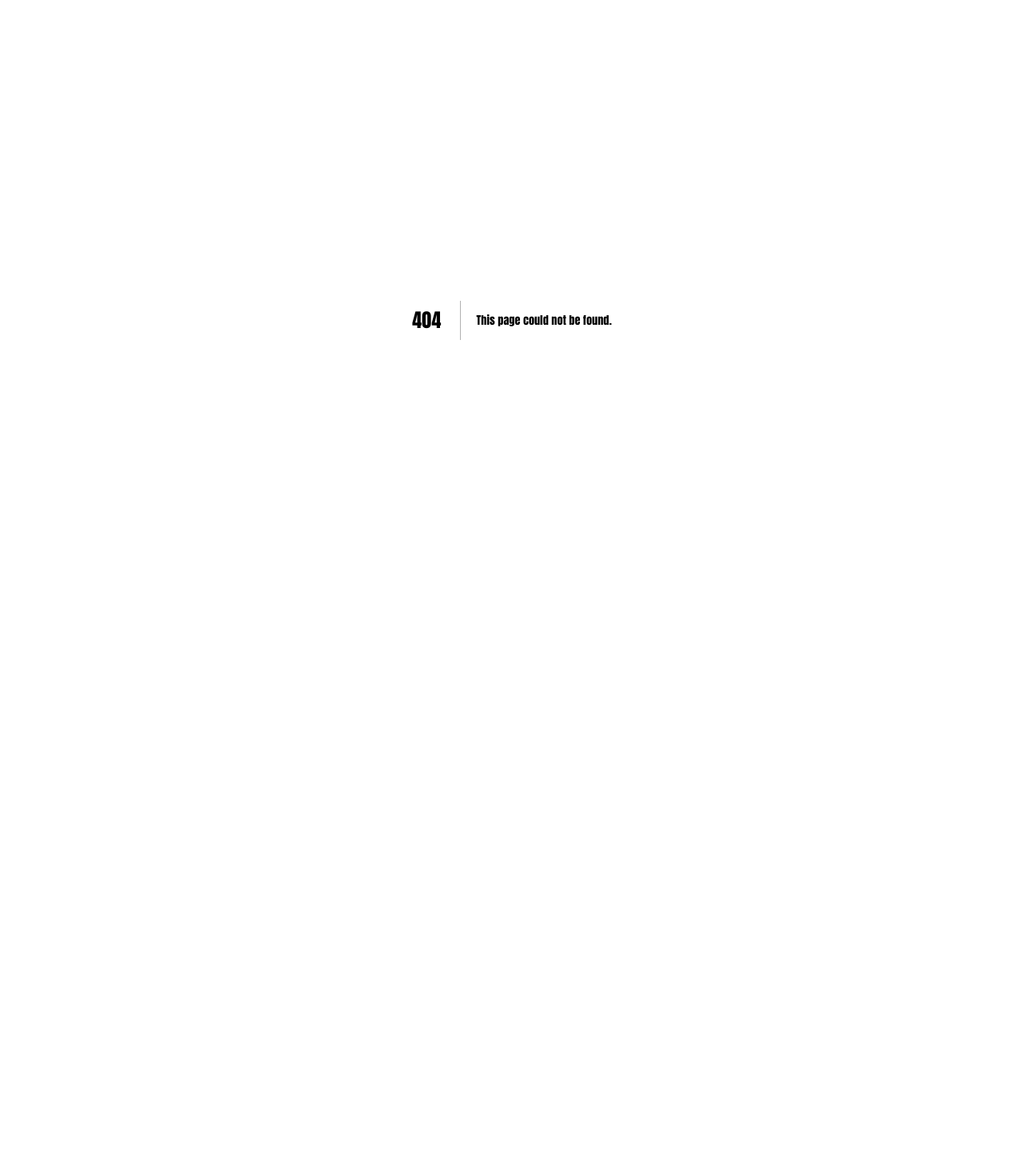
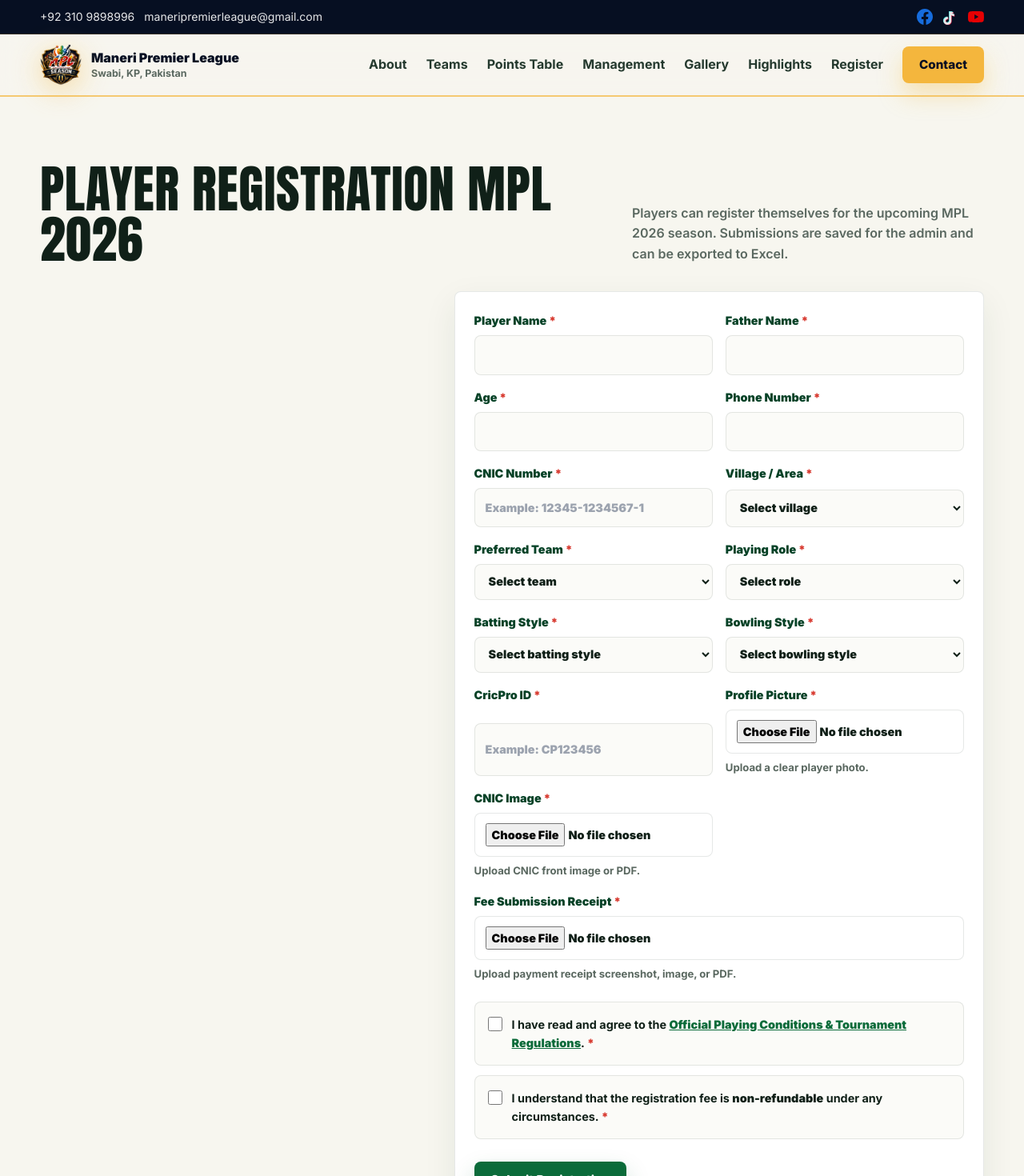
Before and after one commit to WaheedAKhan947/mpl-registration-2026, a Next.js app: page /register in a window 1280 px wide. Before the commit this address had no page. Shown: the top 1470 px of the page at 80% size. Before the commit the page ends 800 px from the top, so only its background shows below. Built offline with nearby package versions, Linux system fonts and the light colour scheme.

Commit message:
mpl registration done

```diff
--- a/app/api/register/route.js
+++ b/app/api/register/route.js
@@ -32,6 +32,13 @@ export async function POST(request) {
     if (!body.agreedToTerms) {
       return NextResponse.json(
         { error: "You must agree to the Official Playing Conditions & Tournament Regulations." },
+        { status: 400 }
+      );
+    }
+
+    if (!body.feeNonRefundableAcknowledged) {
+      return NextResponse.json(
+        { error: "You must acknowledge that the registration fee is non-refundable." },
         { status: 400 }
       );
     }
@@ -116,6 +123,7 @@ export async function POST(request) {
         cricProId: body.cricProId || "",
         notes: body.notes || "",
         agreedToTerms: Boolean(body.agreedToTerms),
+        feeNonRefundableAcknowledged: Boolean(body.feeNonRefundableAcknowledged),
         profilePicture: profilePictureKey || undefined,
         cnicImage: cnicImageKey || undefined,
         feeReceipt: feeReceiptKey || undefined,
--- a/app/page.js
+++ b/app/page.js
@@ -8,7 +8,6 @@ import PointsTableSection from "@/components/site/PointsTableSection";
 import ManagementSection from "@/components/site/ManagementSection";
 import GallerySection from "@/components/site/GallerySection";
 import HighlightsSection from "@/components/site/HighlightsSection";
-import RegistrationSection from "@/components/site/RegistrationSection";
 import ContactSection from "@/components/site/ContactSection";
 import SponsorsSection from "@/components/site/SponsorsSection";
 import Footer from "@/components/site/Footer";
@@ -28,7 +27,6 @@ export default function HomePage() {
         <ManagementSection />
         <GallerySection />
         <HighlightsSection />
-        <RegistrationSection />
         <SponsorsSection />
         <ContactSection />
       </main>
--- /dev/null
+++ b/app/register/page.js
@@ -0,0 +1,24 @@
+import TopBar from "@/components/site/TopBar";
+import Navbar from "@/components/site/Navbar";
+import RegistrationSection from "@/components/site/RegistrationSection";
+import Footer from "@/components/site/Footer";
+
+export const metadata = {
+  title: "Player Registration — Maneri Premier League",
+  description: "Register to play in the Maneri Premier League (MPL) 2026 season.",
+};
+
+export default function RegisterPage() {
+  return (
+    <>
+      <TopBar />
+      <Navbar />
+
+      <main>
+        <RegistrationSection />
+      </main>
+
+      <Footer />
+    </>
+  );
+}
--- a/app/terms/page.js
+++ b/app/terms/page.js
@@ -13,7 +13,7 @@ export default function TermsPage() {
       <div className="mx-auto w-[min(900px,calc(100%-32px))]">
         <div className="mb-6 flex items-center justify-between gap-4">
           <Link
-            href="/#register"
+            href="/register"
             className="inline-flex items-center gap-2 font-extrabold text-green-dark hover:text-green"
           >
             ← Back to Registration
--- a/components/site/Navbar.js
+++ b/components/site/Navbar.js
@@ -1,17 +1,18 @@
 "use client";
 
 import Image from "next/image";
+import Link from "next/link";
 import { useState } from "react";
 import Button from "@/components/ui/Button";
 
 const NAV_LINKS = [
-  { label: "About", href: "#about" },
-  { label: "Teams", href: "#teams" },
-  { label: "Points Table", href: "#points-table" },
-  { label: "Management", href: "#management" },
-  { label: "Gallery", href: "#gallery" },
-  { label: "Highlights", href: "#highlights" },
-  { label: "Register", href: "#register" },
+  { label: "About", href: "/#about" },
+  { label: "Teams", href: "/#teams" },
+  { label: "Points Table", href: "/#points-table" },
+  { label: "Management", href: "/#management" },
+  { label: "Gallery", href: "/#gallery" },
+  { label: "Highlights", href: "/#highlights" },
+  { label: "Register", href: "/register" },
 ];
 
 export default function Navbar() {
@@ -23,7 +24,7 @@ export default function Navbar() {
       aria-label="Main navigation"
     >
       <div className="relative mx-auto flex min-h-[76px] w-[min(1180px,calc(100%-32px))] items-center justify-between gap-6">
-        <a className="flex items-center gap-3 font-black" href="#home" aria-label="Maneri Premier League home">
+        <Link className="flex items-center gap-3 font-black" href="/#home" aria-label="Maneri Premier League home">
           <Image
             src="/logo.png"
             alt="MPL logo"
@@ -35,7 +36,7 @@ export default function Navbar() {
             Maneri Premier League
             <small className="-mt-1 block text-[0.78rem] font-bold text-muted">Swabi, KP, Pakistan</small>
           </span>
-        </a>
+        </Link>
 
         <button
           className="grid h-[42px] w-[42px] place-content-center gap-1 rounded-lg border border-ink/10 bg-white text-navy-dark md:hidden"
@@ -56,11 +57,11 @@ export default function Navbar() {
           onClick={() => setNavOpen(false)}
         >
           {NAV_LINKS.map((link) => (
-            <a key={link.href} href={link.href} className="py-2 font-bold text-[#24392e] hover:text-navy md:py-0">
+            <Link key={link.href} href={link.href} className="py-2 font-bold text-[#24392e] hover:text-navy md:py-0">
               {link.label}
-            </a>
+            </Link>
           ))}
-          <Button as="a" href="#contact" variant="gold" className="w-full md:w-auto">
+          <Button as="a" href="/#contact" variant="gold" className="w-full md:w-auto">
             Contact
           </Button>
         </div>
--- a/components/site/RegistrationForm.js
+++ b/components/site/RegistrationForm.js
@@ -10,10 +10,13 @@ import { readFileAsDataUrl } from "@/lib/files";
 export default function RegistrationForm() {
   const [status, setStatus] = useState({ type: "", text: "" });
   const [submitting, setSubmitting] = useState(false);
+  const [downloading, setDownloading] = useState(false);
+  const [submittedRegistration, setSubmittedRegistration] = useState(null);
 
   async function handleSubmit(event) {
     event.preventDefault();
     setStatus({ type: "", text: "" });
+    setSubmittedRegistration(null);
 
     const form = event.target;
     const formData = new FormData(form);
@@ -30,6 +33,7 @@ export default function RegistrationForm() {
       registration.cnicImage = await readFileAsDataUrl(form.elements.cnicImage.files[0]);
       registration.feeReceipt = await readFileAsDataUrl(form.elements.feeReceipt.files[0]);
       registration.agreedToTerms = form.elements.agreedToTerms.checked;
+      registration.feeNonRefundableAcknowledged = form.elements.feeNonRefundableAcknowledged.checked;
 
       const response = await fetch("/api/register", {
         method: "POST",
@@ -40,6 +44,7 @@ export default function RegistrationForm() {
       if (!response.ok) throw new Error(result.error || "Registration could not be submitted.");
 
       form.reset();
+      setSubmittedRegistration({ ...registration, id: result.id });
       setStatus({
         type: "success",
         text: `Registration submitted. Your registration ID is ${result.id}. MPL management can view it in Admin.`,
@@ -48,6 +53,93 @@ export default function RegistrationForm() {
       setStatus({ type: "error", text: error.message || "Registration could not be submitted. Please try again." });
     } finally {
       setSubmitting(false);
+    }
+  }
+
+  async function handleDownloadPdf() {
+    if (!submittedRegistration) return;
+
+    setDownloading(true);
+    try {
+      const { jsPDF } = await import("jspdf");
+      const doc = new jsPDF({ unit: "pt", format: "a4" });
+      const pageWidth = doc.internal.pageSize.getWidth();
+      const pageHeight = doc.internal.pageSize.getHeight();
+      const marginX = 48;
+      let y = 56;
+
+      doc.setFont("helvetica", "bold");
+      doc.setFontSize(18);
+      doc.text("Maneri Premier League", marginX, y);
+      y += 22;
+      doc.setFontSize(13);
+      doc.text("MPL 2026 - Player Registration Form", marginX, y);
+
+      const profile = submittedRegistration.profilePicture;
+      if (profile?.data) {
+        try {
+          const format = profile.type?.includes("png") ? "PNG" : "JPEG";
+          doc.addImage(profile.data, format, pageWidth - marginX - 90, 40, 90, 90);
+        } catch {
+          // Skip the photo if it can't be decoded (e.g. unsupported image type).
+        }
+      }
+
+      y += 26;
+      doc.setDrawColor(200);
+      doc.line(marginX, y, pageWidth - marginX, y);
+      y += 22;
+
+      doc.setFont("helvetica", "normal");
+      doc.setFontSize(11);
+      doc.text(`Registration ID: ${submittedRegistration.id}`, marginX, y);
+      y += 16;
+      doc.text(`Submitted On: ${new Date().toLocaleString()}`, marginX, y);
+      y += 26;
+
+      const rows = REGISTRATION_FIELDS.filter((field) => field.type !== "file").map((field) => [
+        field.label,
+        String(submittedRegistration[field.name] ?? "").trim() || "-",
+      ]);
+      rows.push(["Agreed to Playing Conditions", submittedRegistration.agreedToTerms ? "Yes" : "No"]);
+      rows.push(["Fee Non-Refundable Acknowledged", submittedRegistration.feeNonRefundableAcknowledged ? "Yes" : "No"]);
+
+      doc.setFont("helvetica", "bold");
+      doc.setFontSize(12);
+      doc.text("Player Details", marginX, y);
+      y += 18;
+      doc.setFontSize(11);
+
+      const labelWidth =
+        Math.max(...rows.map(([label]) => doc.getTextWidth(`${label}:`))) + 14;
+
+      for (const [label, value] of rows) {
+        const valueLines = doc.splitTextToSize(value, pageWidth - marginX * 2 - labelWidth);
+        const lineHeight = 16 * Math.max(valueLines.length, 1);
+        if (y + lineHeight > pageHeight - 50) {
+          doc.addPage();
+          y = 56;
+        }
+        doc.setFont("helvetica", "bold");
+        doc.text(`${label}:`, marginX, y);
+        doc.setFont("helvetica", "normal");
+        doc.text(valueLines, marginX + labelWidth, y);
+        y += lineHeight;
+      }
+
+      doc.setFont("helvetica", "italic");
+      doc.setFontSize(9);
+      doc.text(
+        "This is a system-generated confirmation. Present this form if requested by MPL management.",
+        marginX,
+        Math.min(y + 14, pageHeight - 24)
+      );
+
+      doc.save(`MPL-Registration-${submittedRegistration.id}.pdf`);
+    } catch (error) {
+      setStatus({ type: "error", text: "Could not generate the PDF. Please try again." });
+    } finally {
+      setDownloading(false);
     }
   }
 
@@ -83,6 +175,19 @@ export default function RegistrationForm() {
         </span>
       </label>
 
+      <label className="mt-3 flex items-start gap-3 rounded-lg border border-ink/10 bg-[#fbfbf8] p-4 text-[0.9rem] font-bold text-ink">
+        <input
+          name="feeNonRefundableAcknowledged"
+          type="checkbox"
+          required
+          className="mt-0.5 h-[18px] w-[18px] shrink-0 accent-green"
+        />
+        <span>
+          I understand that the registration fee is <strong>non-refundable</strong> under any circumstances.{" "}
+          <span className="font-black text-brand-red">*</span>
+        </span>
+      </label>
+
       <div className="mt-7 flex flex-wrap gap-3.5">
         <Button type="submit" disabled={submitting}>
           {submitting ? "Submitting..." : "Submit Registration"}
@@ -98,6 +203,12 @@ export default function RegistrationForm() {
           {status.text}
         </p>
       ) : null}
+
+      {status.type === "success" && submittedRegistration ? (
+        <Button type="button" variant="secondary" className="mt-3" onClick={handleDownloadPdf} disabled={downloading}>
+          {downloading ? "Preparing PDF..." : "Download Registration Form (PDF)"}
+        </Button>
+      ) : null}
     </form>
   );
 }
--- a/models/Registration.js
+++ b/models/Registration.js
@@ -15,6 +15,7 @@ const RegistrationSchema = new mongoose.Schema(
     cricProId: { type: String, required: true, trim: true },
     notes: { type: String, trim: true },
     agreedToTerms: { type: Boolean, required: true },
+    feeNonRefundableAcknowledged: { type: Boolean, required: true },
     // Team the player is actually assigned to after the draft. Distinct from
     // preferredTeam, which is just what the player requested at signup.
     allocatedTeam: { type: String, trim: true, default: "" },
--- a/package.json
+++ b/package.json
@@ -11,6 +11,7 @@
   "dependencies": {
     "@aws-sdk/client-s3": "^3.1088.0",
     "@aws-sdk/s3-request-presigner": "^3.1088.0",
+    "jspdf": "^4.2.1",
     "mongoose": "^8.5.0",
     "next": "14.2.35",
     "react": "^18.3.1",
```
Also changed, not shown: 1 other file (tests, documents, lock files or other folders).
